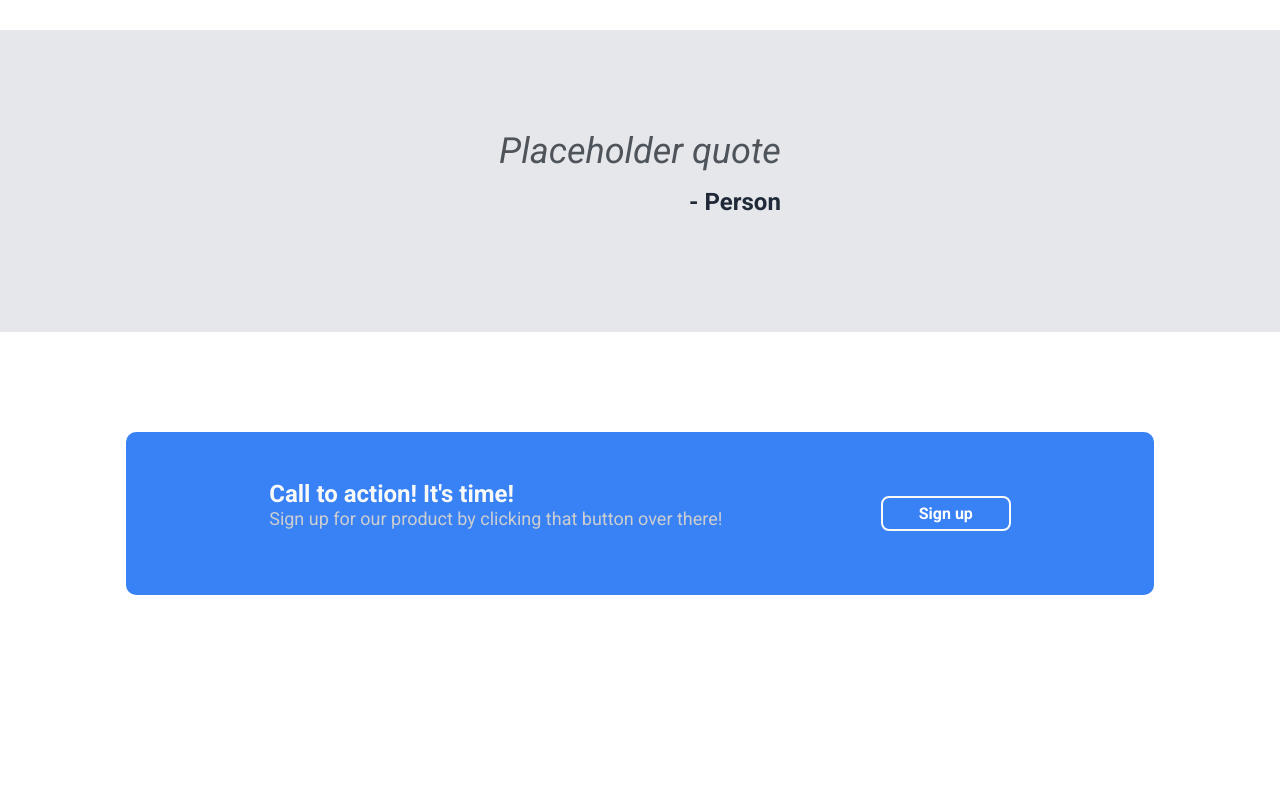
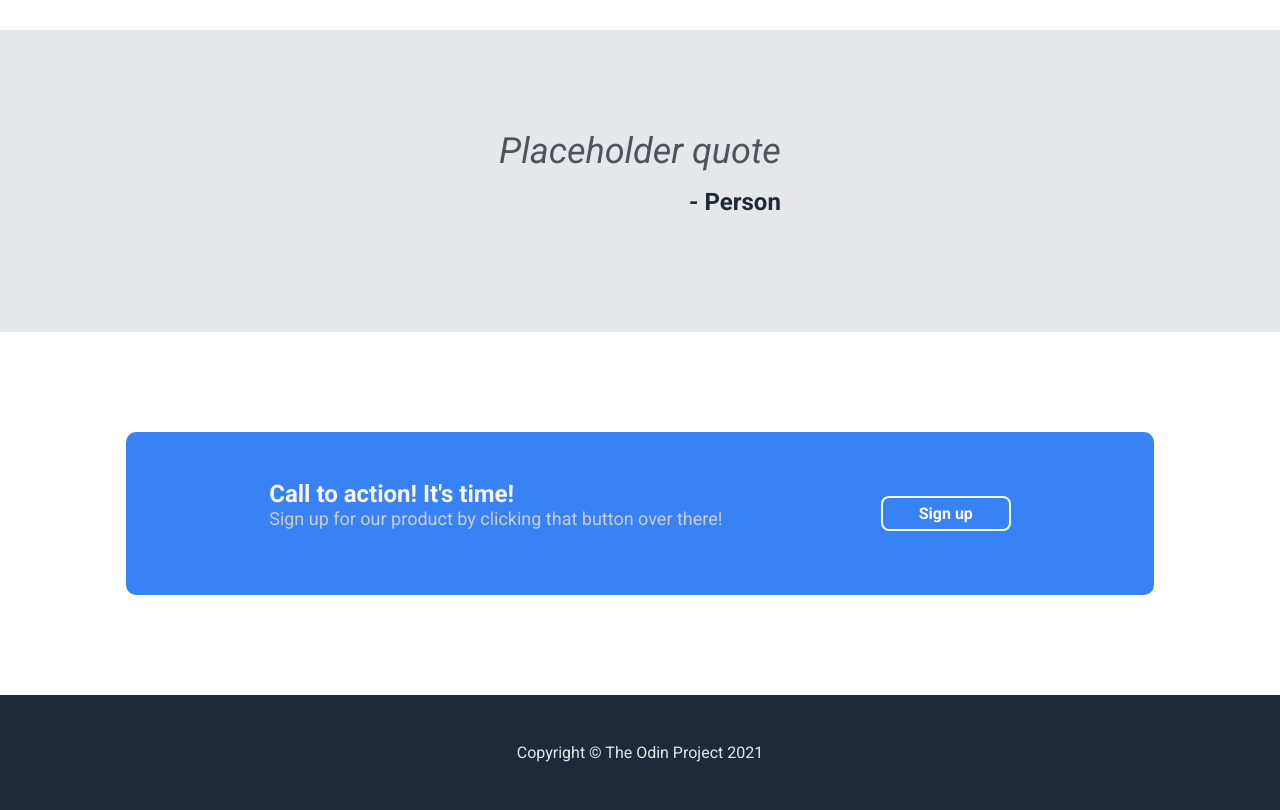
Before and after one commit to ConnorMcDonalds97/Landing-Page-Project, a plain HTML site: page index.html in a window 1280 px wide. Shown: the part 1041-1851 px from the top of the page. Before the commit the page ends 1736 px from the top, so only its background shows below. Drawn offline with Linux system fonts and the light colour scheme.

Commit message:
Add and complete footer
Completed footer. Template for landing page is
complete.

```diff
--- a/index.html
+++ b/index.html
@@ -74,7 +74,7 @@
     </div>
 
     <div class="footer">
-
+        Copyright  ©  The Odin Project 2021
     </div>
 </body>
 
--- a/styles/style.css
+++ b/styles/style.css
@@ -31,6 +31,7 @@ body{
             display: flex;
             flex-direction: row;
             margin-top: 24px;
+            cursor: pointer;
         }
 
         a{
@@ -76,6 +77,7 @@ body{
             font-family: 'Roboto';
             font-weight: bold;
             font-size: 16px;
+            cursor: pointer;
         }
 
 .section-2{
@@ -178,4 +180,14 @@ body{
 
     button.call-button{
         border: 2px solid #F9FAF8;
+        cursor: pointer;
     }
+
+.footer{
+    background-color: #1F2937;
+    color: #E5E7EB;
+    display: flex;
+    justify-content: center;
+    align-items: center;
+    padding: 48px;
+}
```
Lines whose indentation alone changed are shown as unchanged.
